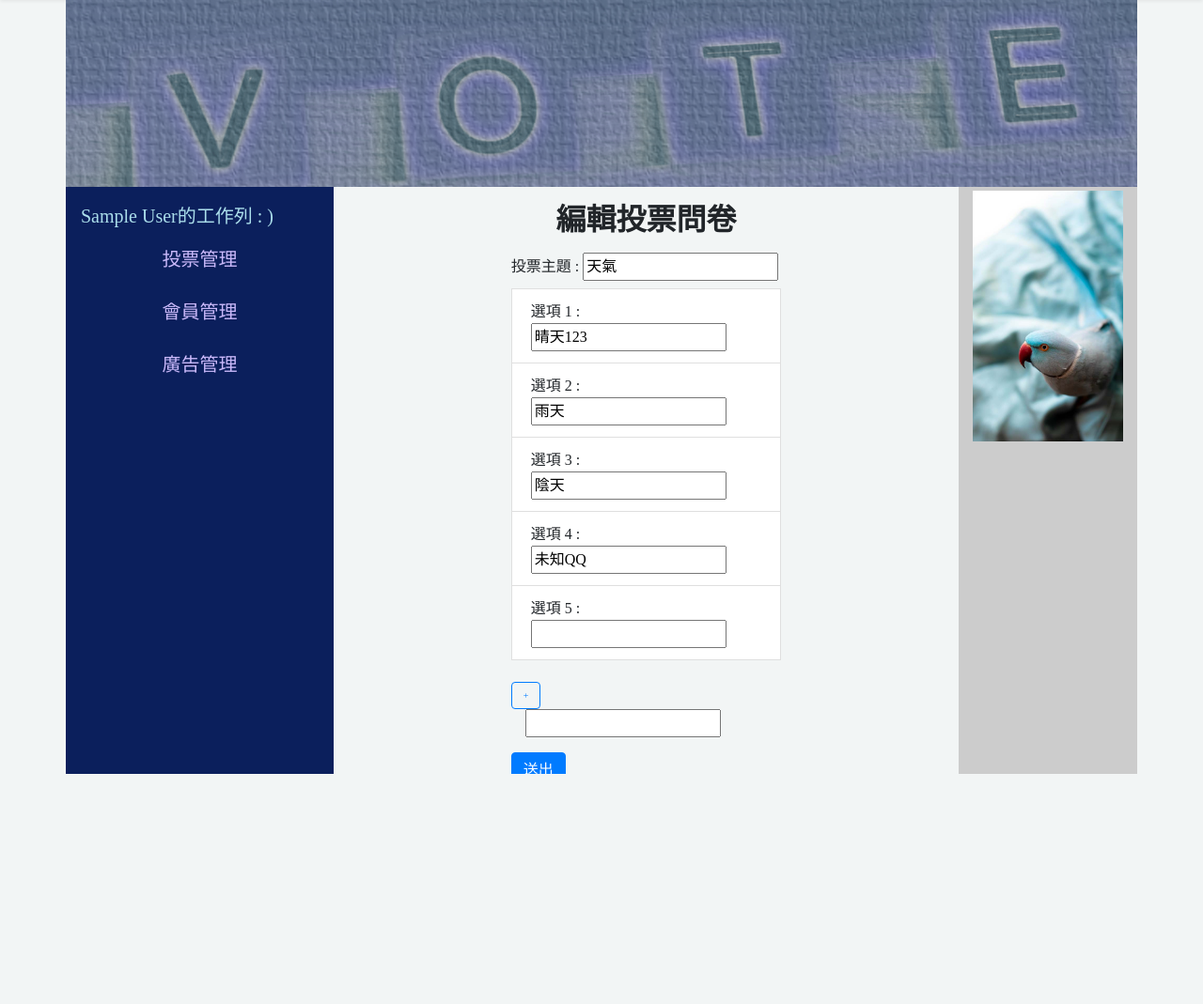
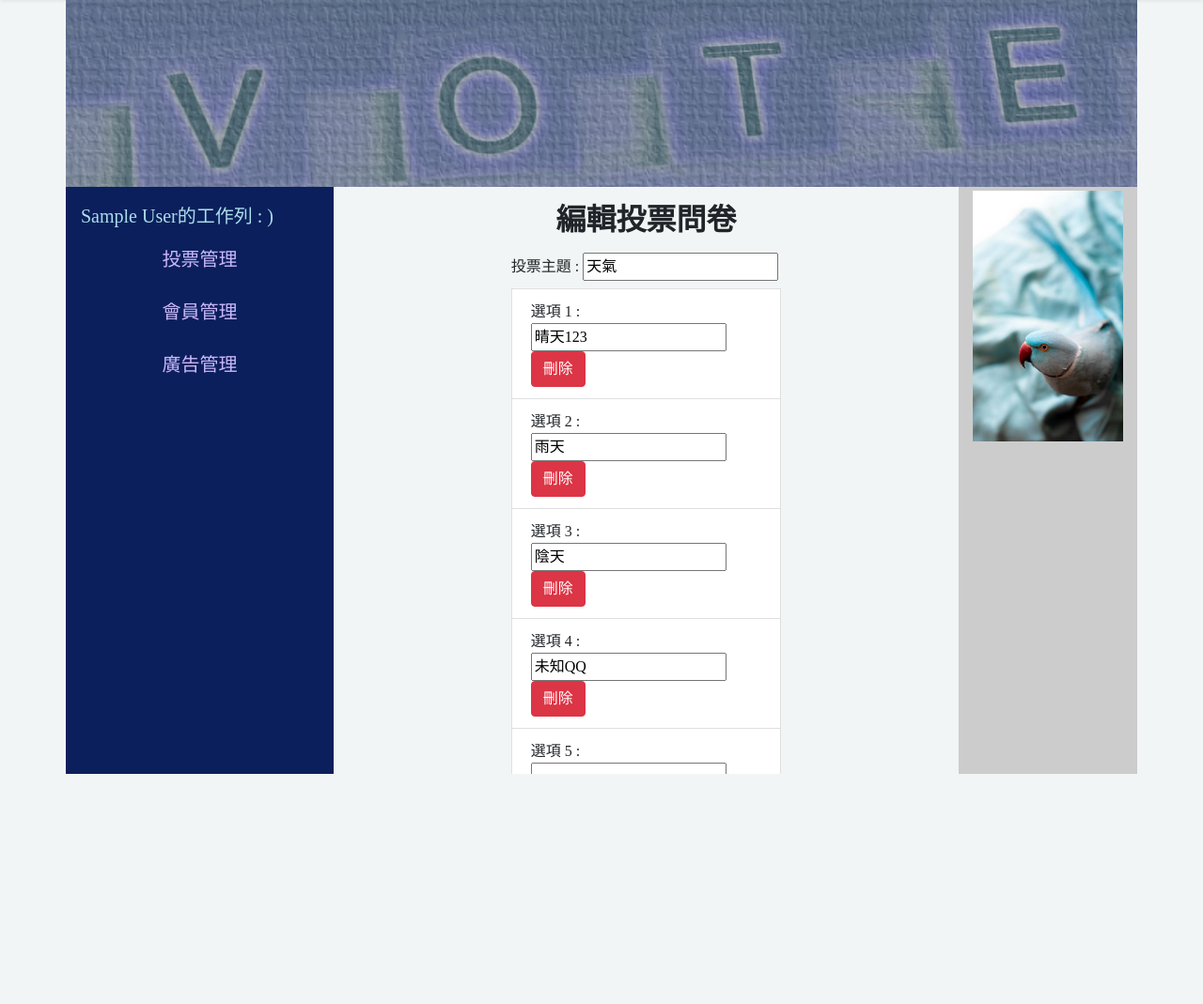
Before and after one commit to mooncactusmoon/vote, a PHP site: page /backend/index.php?do=edit_subject&id=3 in a window 1280 px wide. Shown: the part 57-1126 px from the top of the page at 94% size. Run offline with PHP 8.4, Linux system fonts and the light colour scheme; the visitor is signed in with stand-in values (Sample User, id 1); data comes from the database, SQL or seed files in the repository; some libraries are stand-ins or nearby versions.

Commit message:
edit_subject.php 增加 刪除按鈕 功能尚未做

```diff
--- a/backend/edit_subject.php
+++ b/backend/edit_subject.php
@@ -20,6 +20,7 @@ $options=all('options',['topic_id'=>$_GET['id']]);
         echo "選項 " . ($key+1) . " : ";
         echo "<input type='text' name='options[]' value='{$opt['opt']}'>";
         echo "<input type='hidden' name='opt_id[]' value='{$opt['id']}'>";
+        echo "<a class='btn btn-danger' href='#'>刪除</a>";
         echo "</label>";
     }
 
```
